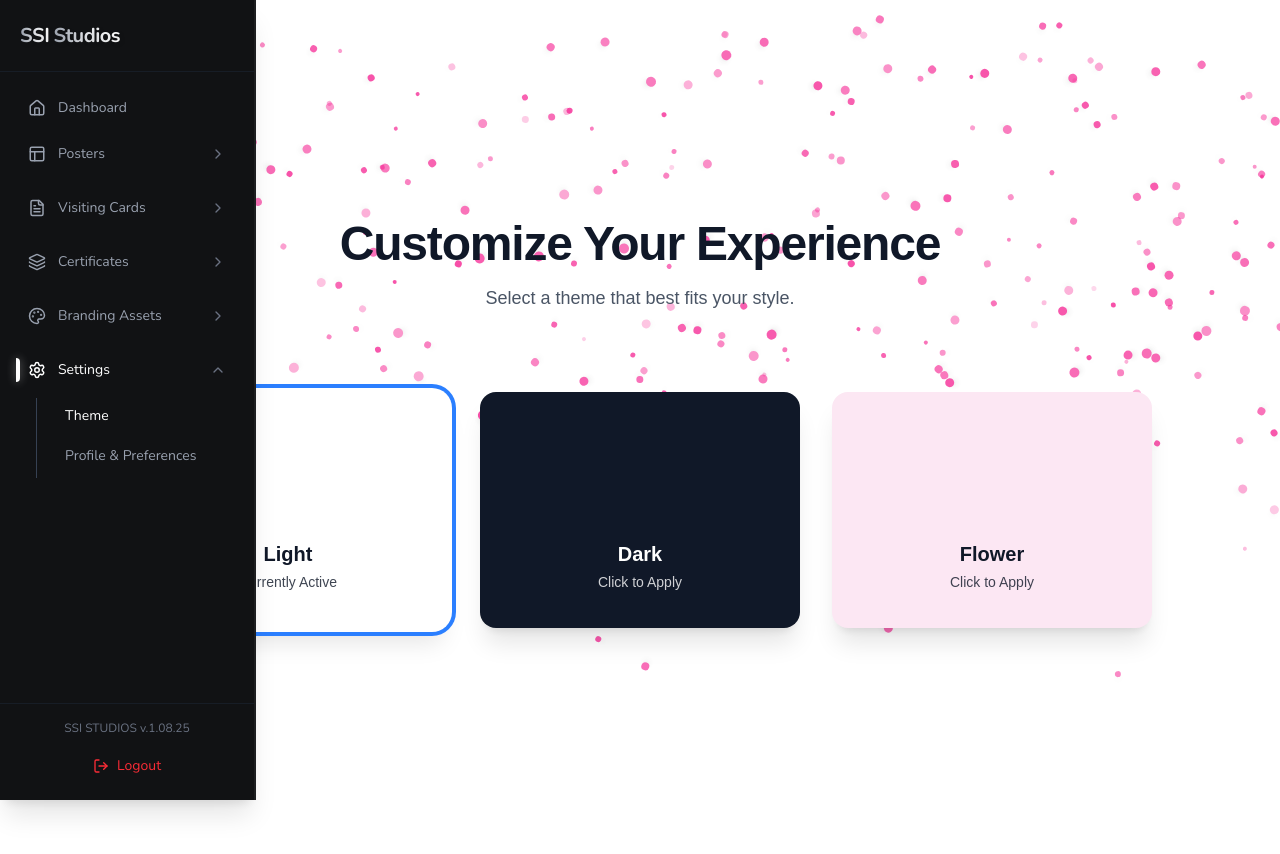
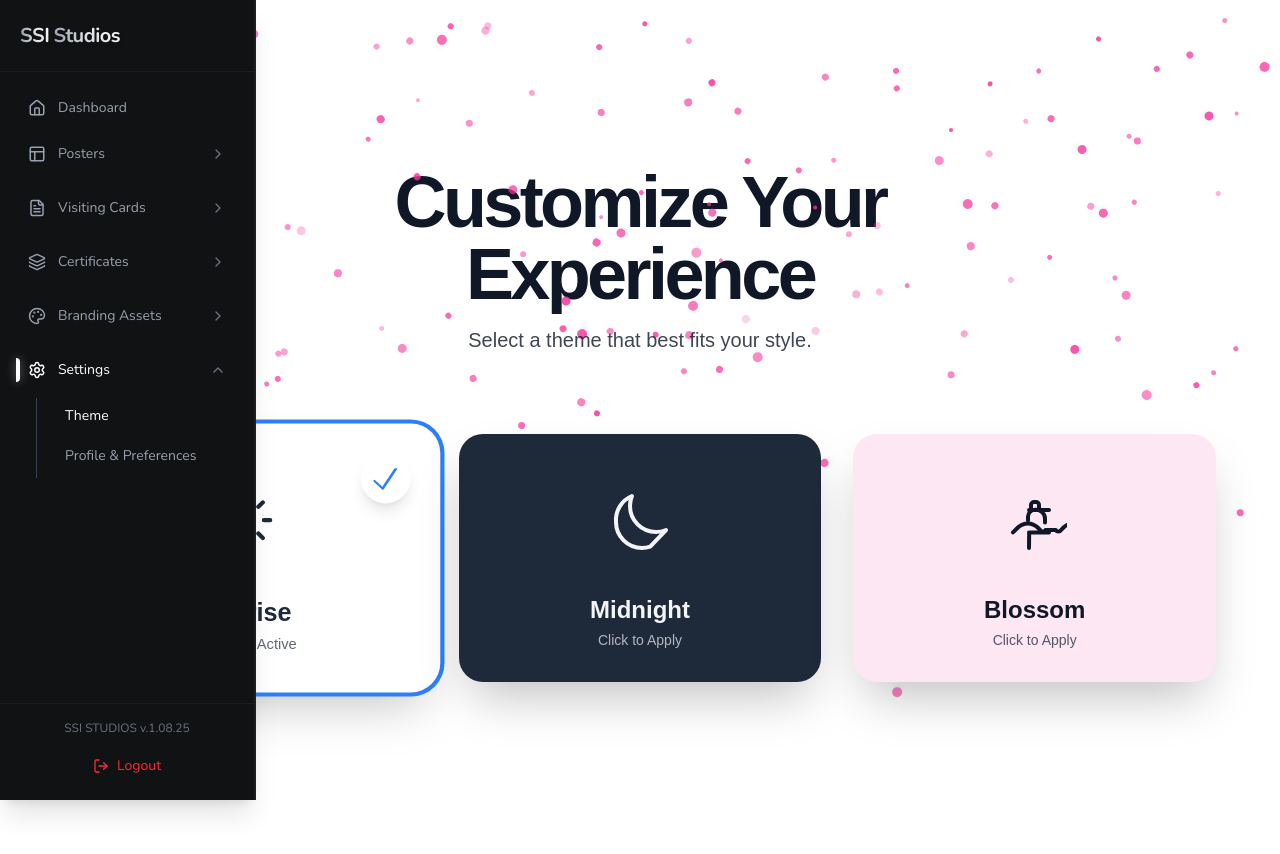
Before and after one commit to steeltroops-ai/ssistudios, a Next.js app: page /theme in a window 1280 px wide. Shown: the top 854 px of the page. Built offline with nearby package versions, Linux system fonts and the light colour scheme; sample sign-in values are in the browser's storage.

Commit message:
Update page.tsx

```diff
--- a/app/theme/page.tsx
+++ b/app/theme/page.tsx
@@ -2,62 +2,93 @@
 
 import { useState } from "react";
 import { motion } from "framer-motion";
-import { ThemeProvider, useTheme, CherryBlossomBackground, Theme } from "@/contexts/ThemeContext";
+import { useTheme, CherryBlossomBackground, Theme } from "@/contexts/ThemeContext";
 
 // Icons
-const SunIcon = () => <svg>...</svg>;
-const MoonIcon = () => <svg>...</svg>;
-const FlowerIcon = () => <svg>...</svg>;
-const CheckIcon = () => <svg>...</svg>;
+const SunIcon = () => (
+  <svg xmlns="http://www.w3.org/2000/svg" fill="none" viewBox="0 0 24 24" strokeWidth={1.5} stroke="currentColor" className="w-16 h-16">
+    <path strokeLinecap="round" strokeLinejoin="round" d="M12 3v2.25m6.364.386l-1.591 1.591M21 12h-2.25m-.386 6.364l-1.591-1.591M12 21v-2.25m-6.364-.386l1.591-1.591M3 12h2.25m.386-6.364l1.591 1.591M15 12a3 3 0 11-6 0 3 3 0 016 0z" />
+  </svg>
+);
+
+const MoonIcon = () => (
+  <svg xmlns="http://www.w3.org/2000/svg" fill="none" viewBox="0 0 24 24" strokeWidth={1.5} stroke="currentColor" className="w-16 h-16">
+    <path strokeLinecap="round" strokeLinejoin="round" d="M21.752 15.002A9.718 9.718 0 0118 15.75c-5.385 0-9.75-4.365-9.75-9.75 0-1.33.266-2.597.748-3.752A9.753 9.753 0 003 12c0 5.385 4.365 9.75 9.75 9.75c1.07 0 2.105-.183 3.07-.518z" />
+  </svg>
+);
+
+const FlowerIcon = () => (
+  <svg xmlns="http://www.w3.org/2000/svg" fill="none" viewBox="0 0 24 24" strokeWidth={1.5} stroke="currentColor" className="w-16 h-16">
+    <path strokeLinecap="round" strokeLinejoin="round" d="M9.813 15.904L9.75 21.75M3.75 15.904l1.84-1.84a5.25 5.25 0 017.424 0l.969.969a1.125 1.125 0 001.957 0h3.843a1.125 1.125 0 001.957 0l.969-.969a5.25 5.25 0 017.424 0l1.84 1.84M15.75 12.185v-1.378a3.375 3.375 0 00-3.375-3.375H12a2.625 2.625 0 00-2.625 2.625v1.378M9.75 15.904h7.5M10.5 7.5v-1.875c0-.621.504-1.125 1.125-1.125h.75c.621 0 1.125.504 1.125 1.125v1.875m-3.75 0h7.5" />
+  </svg>
+);
+
+const CheckIcon = () => (
+  <svg xmlns="http://www.w3.org/2000/svg" viewBox="0 0 24 24" fill="currentColor" className="w-8 h-8">
+    <path fillRule="evenodd" d="M19.916 4.626a.75.75 0 01.208 1.04l-9.5 14.25a.75.75 0 01-1.154.114l-6-5.5a.75.75 0 111.02-1.102l5.093 4.685 8.541-12.793a.75.75 0 011.04-.208z" clipRule="evenodd" />
+  </svg>
+);
 
 const ThemePageComponent = () => {
   const { theme, setTheme } = useTheme();
   const [applying, setApplying] = useState(false);
 
   const themes = [
-    { name: "light", label: "Light", icon: <SunIcon />, bgColor: "bg-white", textColor: "text-gray-900" },
-    { name: "dark", label: "Dark", icon: <MoonIcon />, bgColor: "bg-gray-900", textColor: "text-white" },
-    { name: "flower", label: "Flower", icon: <FlowerIcon />, bgColor: "bg-pink-100", textColor: "text-gray-900" },
+    { name: "light", label: "Sunrise", icon: <SunIcon />, bgColor: "bg-white", textColor: "text-gray-800" },
+    { name: "dark", label: "Midnight", icon: <MoonIcon />, bgColor: "bg-gray-800", textColor: "text-gray-100" },
+    { name: "flower", label: "Blossom", icon: <FlowerIcon />, bgColor: "bg-pink-100", textColor: "text-gray-900" },
   ];
 
   const applyTheme = (newTheme: Theme) => {
     if (theme === newTheme) return;
     setApplying(true);
-    setTimeout(() => {
-      setTheme(newTheme);
-      setApplying(false);
-    }, 1200);
+    setTheme(newTheme);
+    setTimeout(() => setApplying(false), 500);
   };
 
   return (
     <div className="relative z-10 flex flex-col items-center justify-center min-h-screen p-8">
+      <CherryBlossomBackground />
+
       {applying && (
-        <motion.div className="fixed inset-0 z-50 flex items-center justify-center bg-black/40 backdrop-blur-sm">
+        <motion.div
+          className="fixed inset-0 z-50 flex items-center justify-center bg-black/20 backdrop-blur-sm"
+          initial={{ opacity: 0 }}
+          animate={{ opacity: 1 }}
+          exit={{ opacity: 0 }}
+        >
           <motion.div className="w-20 h-20 border-4 border-white rounded-full border-t-transparent animate-spin" />
         </motion.div>
       )}
 
+      {/* Header */}
       <div className="text-center max-w-2xl py-8">
-        <h1 className="text-5xl font-extrabold text-gray-900 mb-4 tracking-tight">Customize Your Experience</h1>
-        <p className="text-lg text-gray-600 font-medium">Select a theme that best fits your style.</p>
+        <h1 className="text-6xl md:text-7xl font-bold mb-4 tracking-tighter">Customize Your Experience</h1>
+        <p className="text-lg md:text-xl font-medium opacity-80">Select a theme that best fits your style.</p>
       </div>
 
-      <div className="grid grid-cols-1 md:grid-cols-3 gap-8 w-full max-w-5xl py-12">
+      {/* Theme Cards */}
+      <div className="grid grid-cols-1 md:grid-cols-3 gap-8 w-full max-w-6xl py-12">
         {themes.map((t) => (
           <motion.div
             key={t.name}
-            className={`relative flex flex-col items-center justify-center p-8 rounded-2xl shadow-xl cursor-pointer transform hover:-translate-y-2 ${t.bgColor} ${t.textColor} border-4 border-transparent ${
-              theme === t.name ? "ring-4 ring-blue-500 ring-offset-4 ring-offset-white" : ""
-            }`}
+            className={`relative flex flex-col items-center justify-center p-8 rounded-3xl shadow-2xl cursor-pointer transition-all duration-300
+              ${theme === t.name ? "ring-4 ring-blue-500 ring-offset-4 ring-offset-white scale-105" : "hover:scale-105"}
+              ${t.bgColor} ${t.textColor}`}
             onClick={() => applyTheme(t.name as Theme)}
-            whileHover={{ scale: 1.05 }}
+            whileHover={{ y: -5 }}
             whileTap={{ scale: 0.95 }}
           >
-            <div className="flex items-center justify-center w-24 h-24 mb-4">{t.icon}</div>
-            <h2 className="text-xl font-bold mb-1">{t.label}</h2>
-            <p className="text-sm font-medium opacity-80">{theme === t.name ? "Currently Active" : "Click to Apply"}</p>
+            <div className="flex items-center justify-center w-28 h-28 mb-4">{t.icon}</div>
+            <h2 className="text-2xl font-bold mb-1">{t.label}</h2>
+            <p className="text-sm font-medium opacity-70">{theme === t.name ? "Currently Active" : "Click to Apply"}</p>
             {theme === t.name && (
-              <motion.div className="absolute top-4 right-4 text-blue-500" initial={{ scale: 0 }} animate={{ scale: 1 }}>
+              <motion.div
+                className="absolute top-6 right-6 text-blue-500 bg-white rounded-full p-2 shadow-lg"
+                initial={{ scale: 0, rotate: -180 }}
+                animate={{ scale: 1, rotate: 0 }}
+                transition={{ type: "spring", stiffness: 260, damping: 20 }}
+              >
                 <CheckIcon />
               </motion.div>
             )}
@@ -68,12 +99,4 @@ const ThemePageComponent = () => {
   );
 };
 
-// **Only export default page component**
-export default function Page() {
-  return (
-    <ThemeProvider>
-      <CherryBlossomBackground />
-      <ThemePageComponent />
-    </ThemeProvider>
-  );
-}
+export default ThemePageComponent;
```
